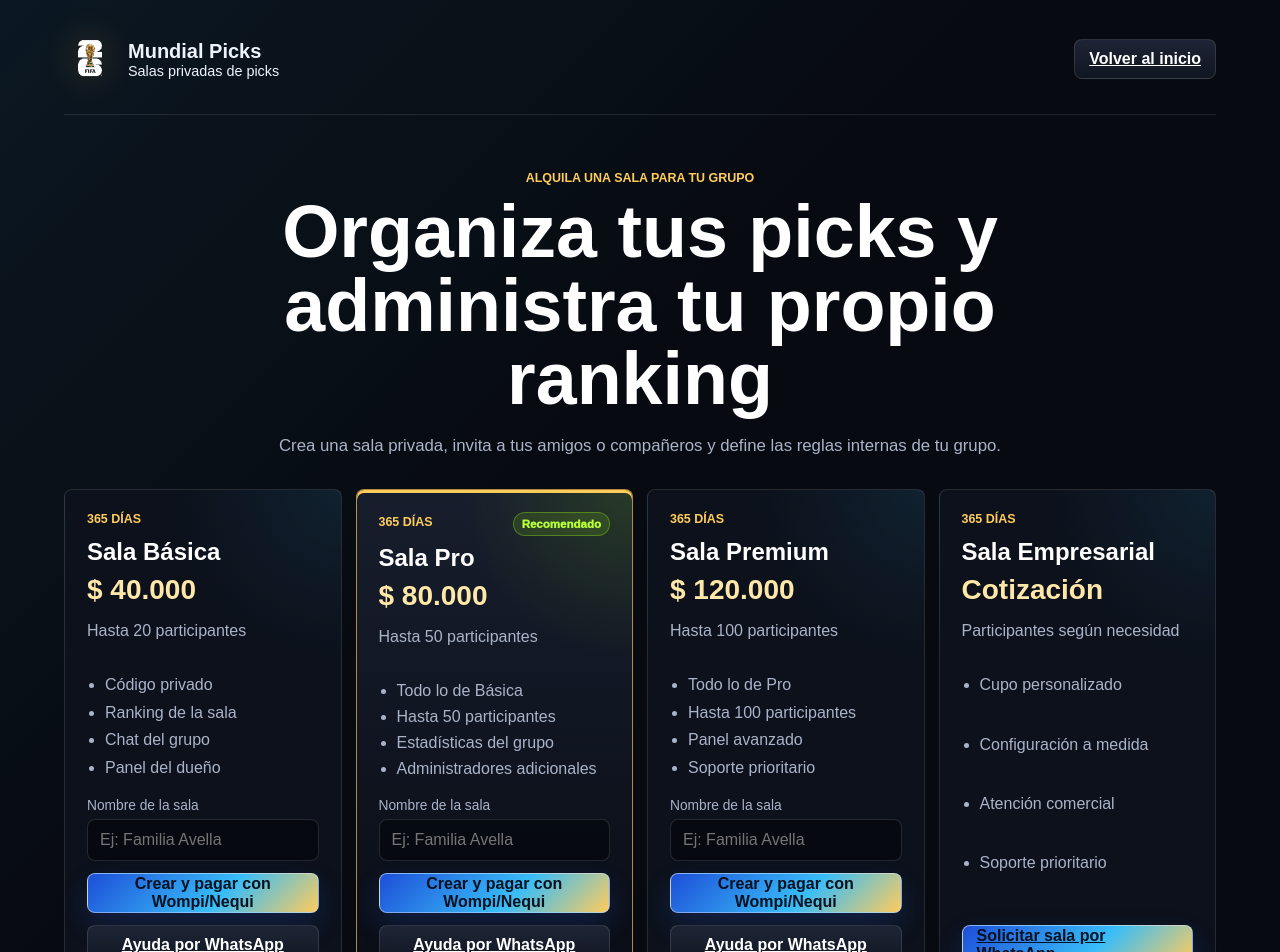
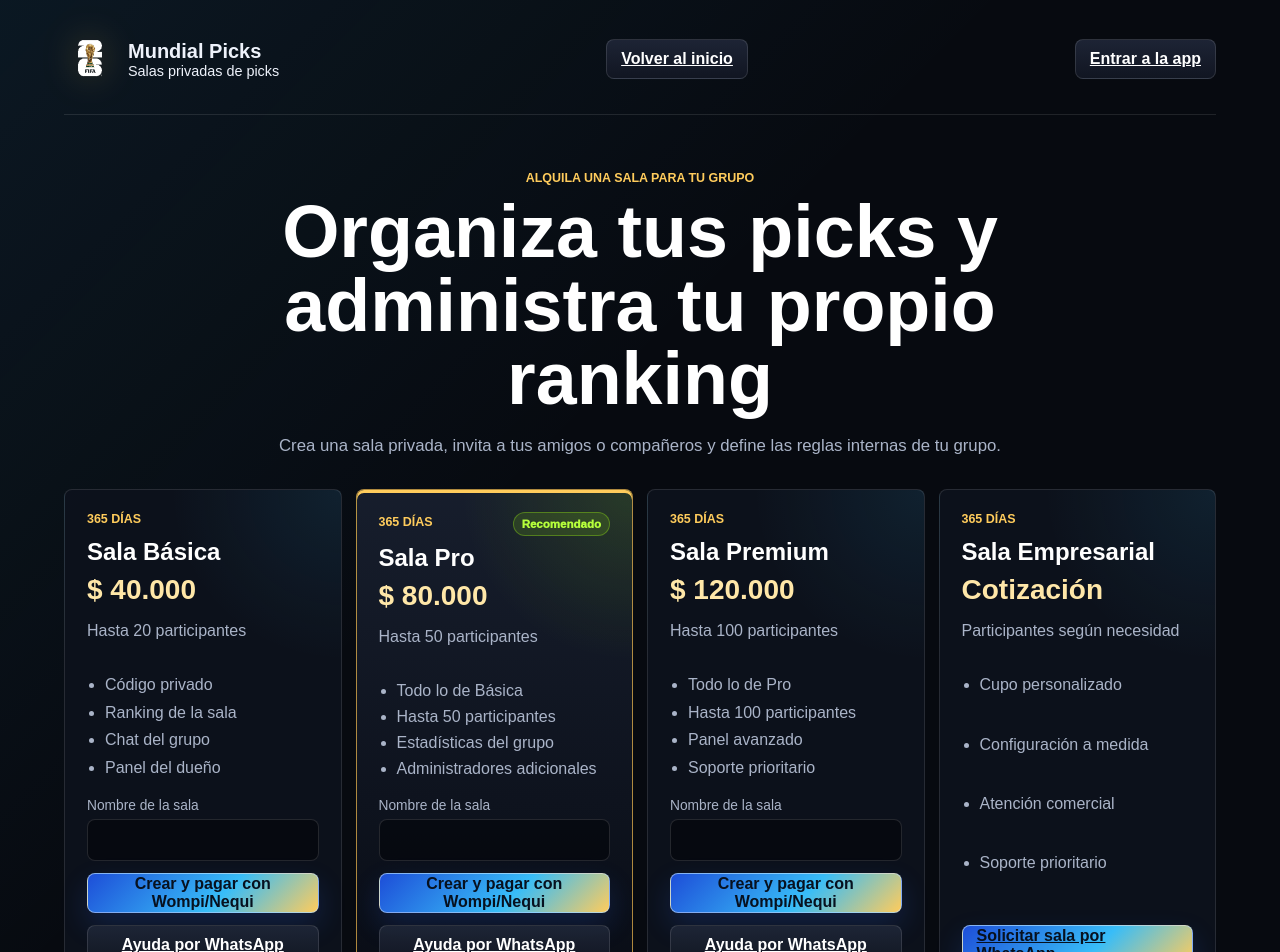
Before and after one commit to 101905Leo/mundial-picks-2026, a Next.js app: page /planes in a window 1280 px wide. Shown: the top 952 px of the page. Built offline with nearby package versions, Linux system fonts and the light colour scheme.

Commit message:
Restaurar checkout Wompi desde planes

```diff
--- a/src/components/plans-page.tsx
+++ b/src/components/plans-page.tsx
@@ -76,6 +76,7 @@ export function PlansPage() {
           </span>
         </Link>
         <Link className="button secondary" href="/">Volver al inicio</Link>
+        <Link className="button secondary" href="/mi-sala">Entrar a la app</Link>
       </header>
 
       <section className="plans-intro">
@@ -110,7 +111,6 @@ export function PlansPage() {
                     onChange={(event) =>
                       setRoomNames((current) => ({ ...current, [plan.slug]: event.target.value }))
                     }
-                    placeholder="Ej: Familia Avella"
                     required
                     value={roomNames[plan.slug] ?? ""}
                   />
```
